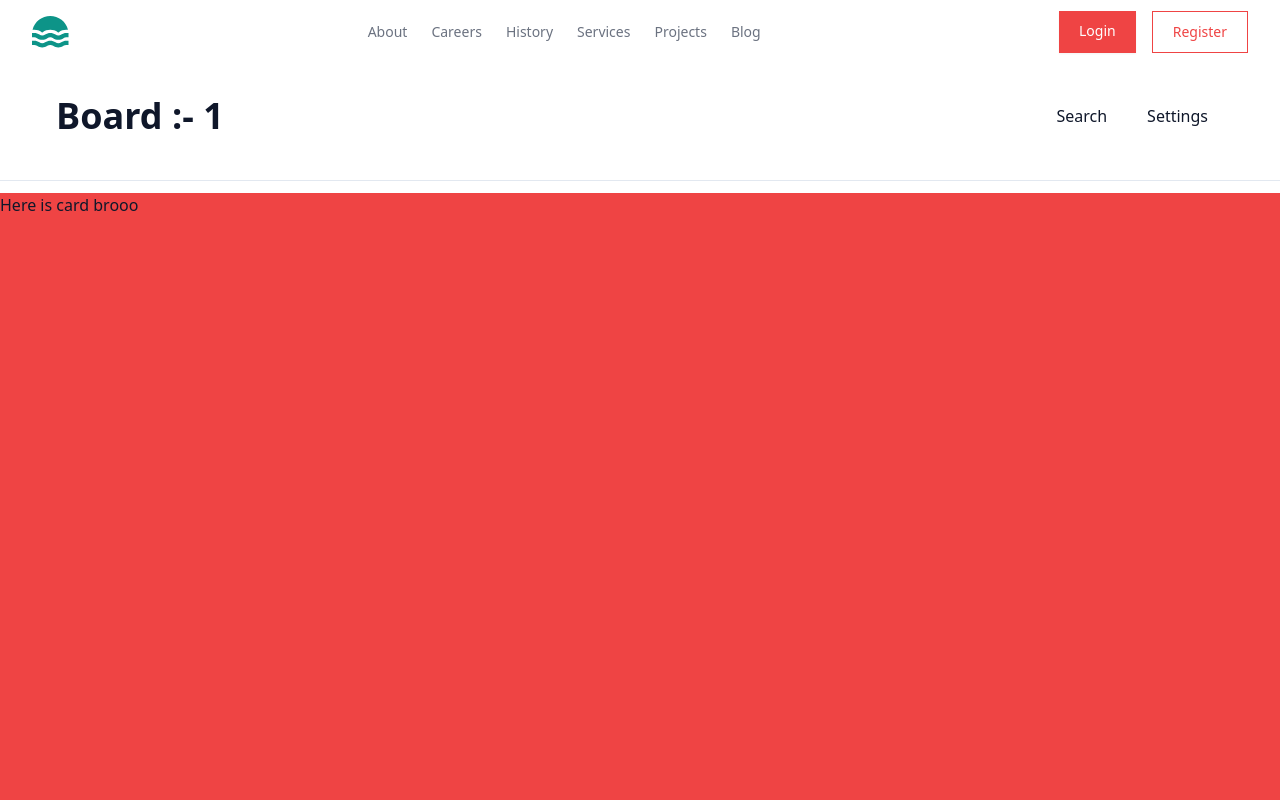
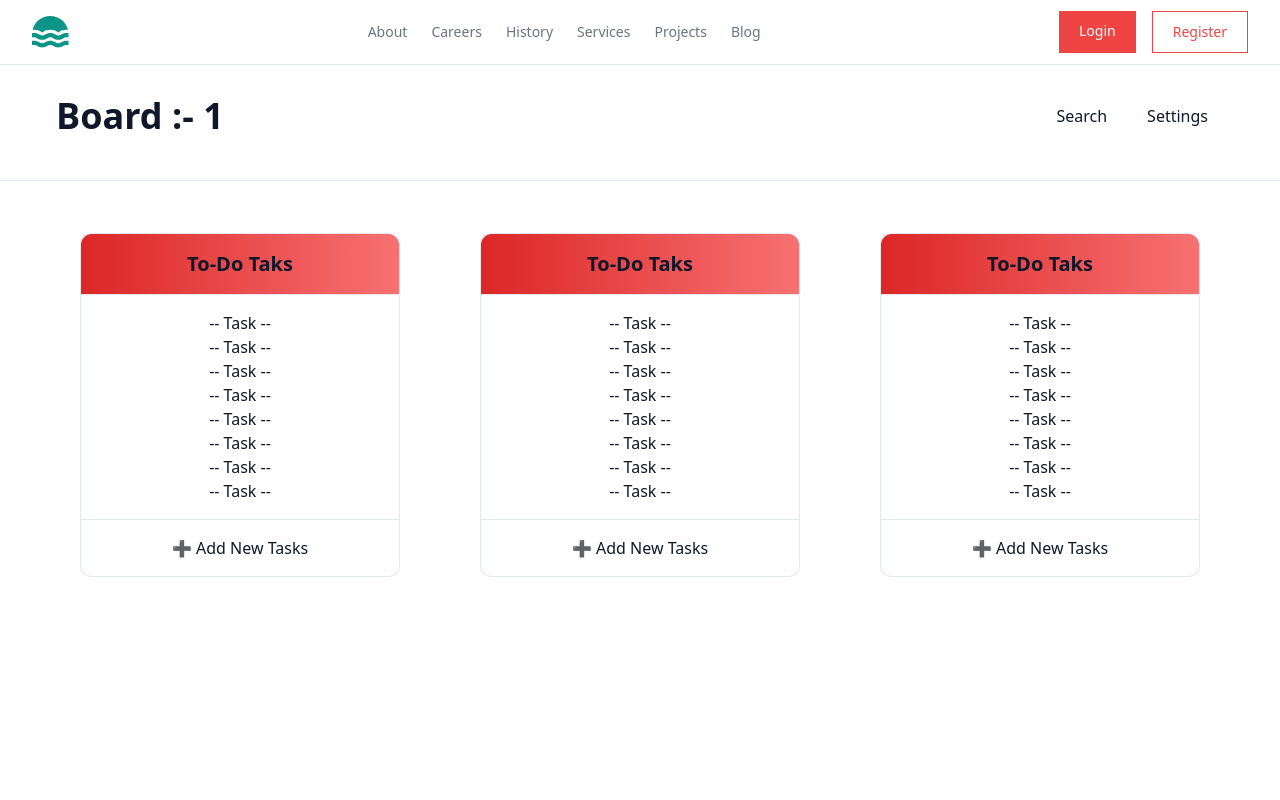
Before and after one commit to Purabsingla/taskmanagement, a React (Create React App) app: page /boards/1 in a window 1280 px wide. Shown: the top 800 px of the page. Built offline with nearby package versions, Linux system fonts and the light colour scheme.

Commit message:
editing and creating tasks

```diff
--- a/src/components/sections/NavBar.tsx
+++ b/src/components/sections/NavBar.tsx
@@ -1,5 +1,6 @@
 import React from "react";
 import { Link } from "react-router-dom";
+import { Separator } from "../ui/separator";
 const NavBar: React.FC = () => {
   return (
     <header className="bg-white fixed top-0 start-0 w-full z-50">
@@ -132,6 +133,7 @@ const NavBar: React.FC = () => {
           </div>
         </div>
       </div>
+      <Separator />
     </header>
   );
 };
--- a/src/pages/Tasks.tsx
+++ b/src/pages/Tasks.tsx
@@ -18,10 +18,30 @@ const Tasks: React.FC = () => {
           </div>
         </header>
 
-        <Separator className="my-3" />
+        <Separator className="my-3 px-10" />
 
-        <section className="bg-red-500 h-[90vh]">
-          <h1>Here is card brooo</h1>
+        <section className="h-[90vh] flex flex-wrap justify-center mt-10">
+          {[1, 2, 3].map((i) => (
+            <div className="mx-10" key={i}>
+              <h1 className="border rounded-tl-xl rounded-tr-xl w-[20rem] p-4 text-xl font-bold text-center border-b-0 bg-gradient-to-r from-red-600 to-red-400">
+                To-Do Taks
+              </h1>
+              <div className="border w-[20rem] p-4 text-center h-auto">
+                <h2>-- Task --</h2>
+                <h2>-- Task --</h2>
+                <h2>-- Task --</h2>
+                <h2>-- Task --</h2>
+                <h2>-- Task --</h2>
+                <h2>-- Task --</h2>
+                <h2>-- Task --</h2>
+                <h2>-- Task --</h2>
+              </div>
+              <div className="border w-[20rem] p-4 text-center rounded-bl-xl rounded-br-xl border-t-0">
+                {" "}
+                ➕ Add New Tasks{" "}
+              </div>
+            </div>
+          ))}
         </section>
       </div>
     </React.Fragment>
```
